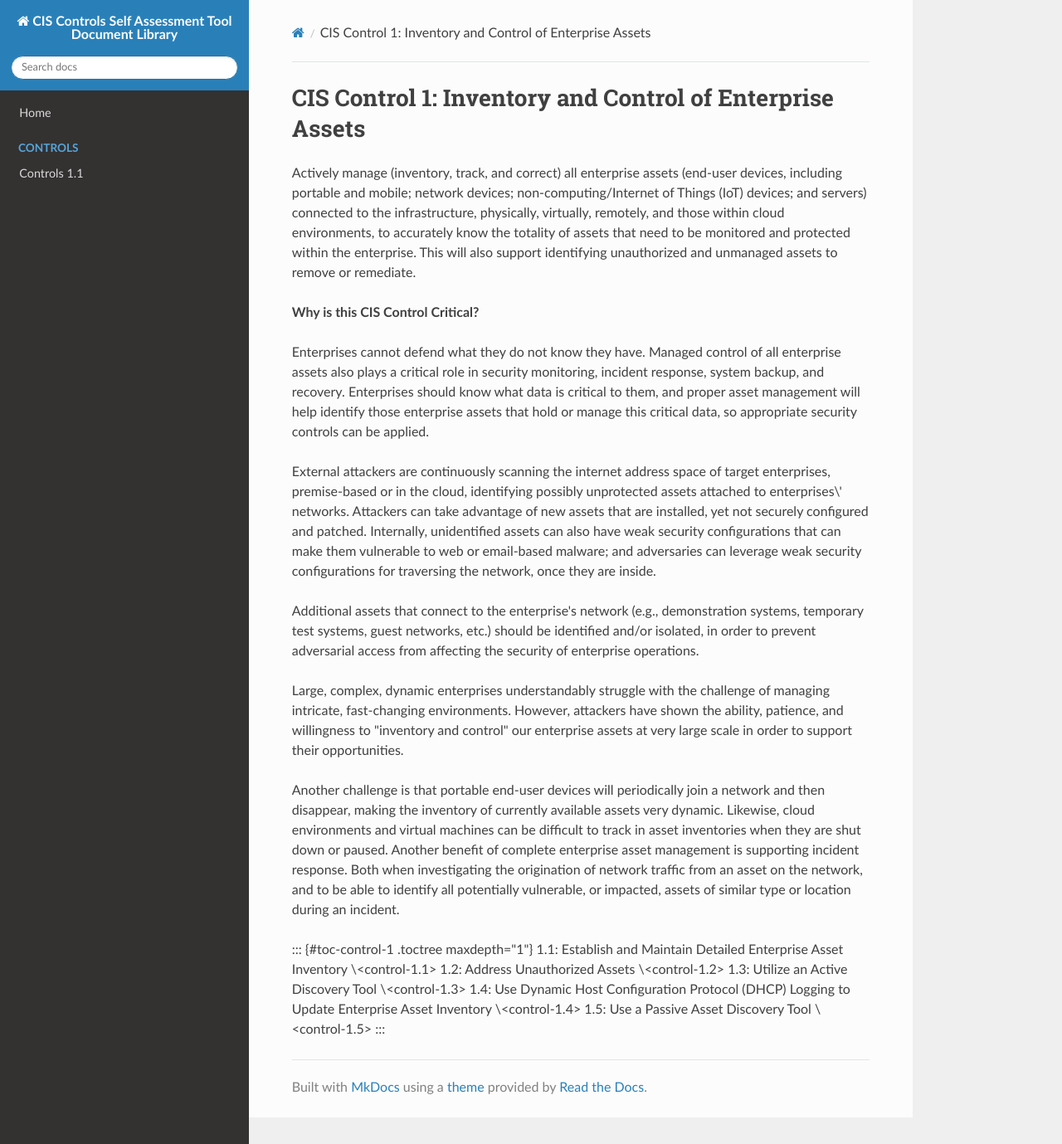
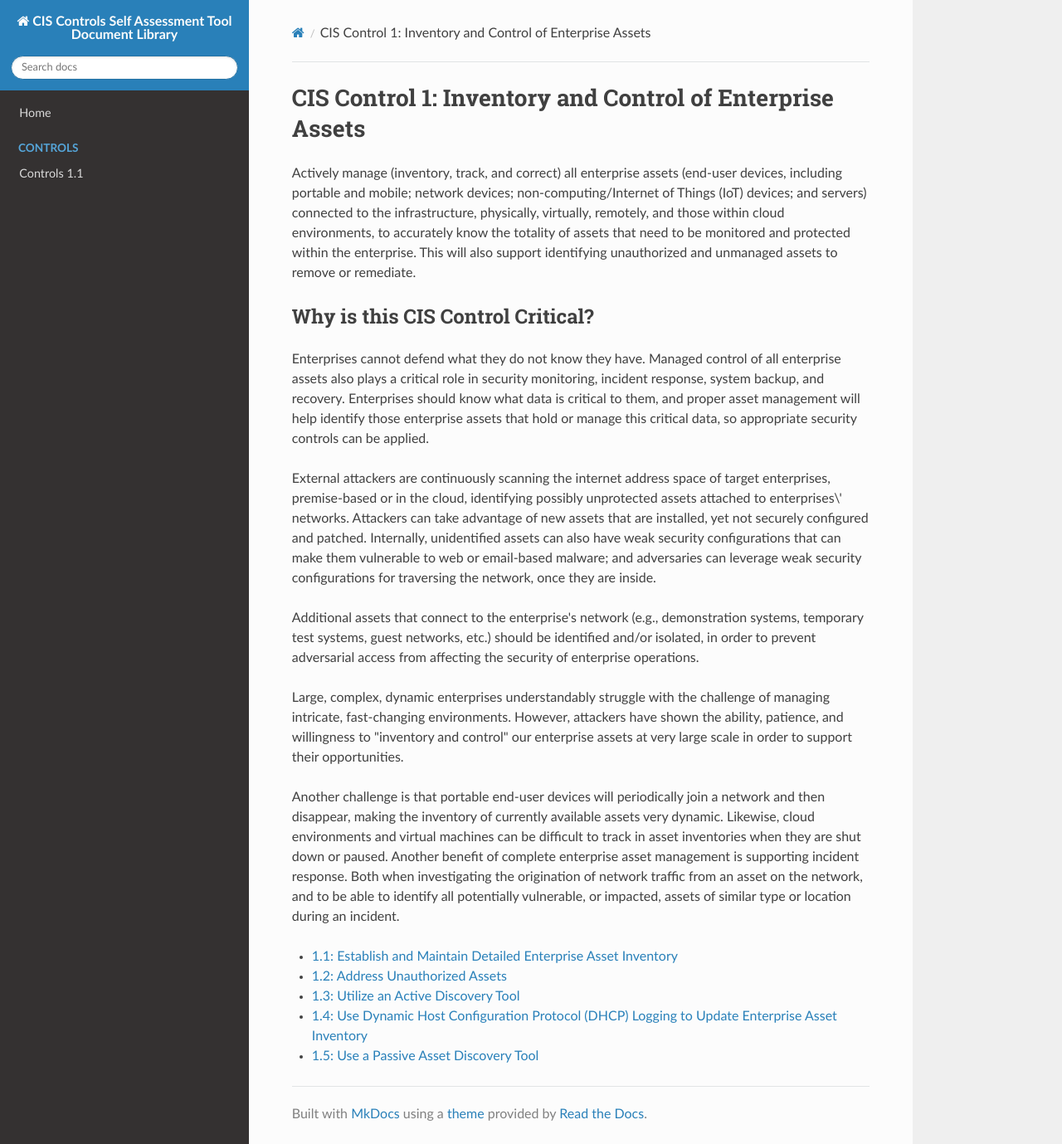
Before and after one commit to pswens/ControlsAssessmentSpecifications, an MkDocs documentation site: the page built from docs/source/Controls.md, in a window 1280 px wide and 1379 px high. Shown: the whole window at 83% size. Built offline with MkDocs 1.6.1, drawn with Linux system fonts in a browser that asks for light colours; nearby versions of some CDN libraries.

Commit message:
Update and rename index.rst.md to Controls.md

```diff
--- a/docs/source/index.rst.md
+++ b/docs/source/Controls.md
@@ -10,7 +10,7 @@ to be monitored and protected within the enterprise. This will also
 support identifying unauthorized and unmanaged assets to remove or
 remediate.
 
-**Why is this CIS Control Critical?**
+## Why is this CIS Control Critical?
 
 Enterprises cannot defend what they do not know they have. Managed
 control of all enterprise assets also plays a critical role in security
@@ -49,11 +49,8 @@ origination of network traffic from an asset on the network, and to be
 able to identify all potentially vulnerable, or impacted, assets of
 similar type or location during an incident.
 
-::: {#toc-control-1 .toctree maxdepth="1"}
-1.1: Establish and Maintain Detailed Enterprise Asset Inventory
-\<control-1.1\> 1.2: Address Unauthorized Assets \<control-1.2\> 1.3:
-Utilize an Active Discovery Tool \<control-1.3\> 1.4: Use Dynamic Host
-Configuration Protocol (DHCP) Logging to Update Enterprise Asset
-Inventory \<control-1.4\> 1.5: Use a Passive Asset Discovery Tool
-\<control-1.5\>
-:::
+- [1.1: Establish and Maintain Detailed Enterprise Asset Inventory](#control-1.1)
+- [1.2: Address Unauthorized Assets](#control-1.2)
+- [1.3: Utilize an Active Discovery Tool](#control-1.3)
+- [1.4: Use Dynamic Host Configuration Protocol (DHCP) Logging to Update Enterprise Asset Inventory](#control-1.4)
+- [1.5: Use a Passive Asset Discovery Tool](#control-1.5)
```
